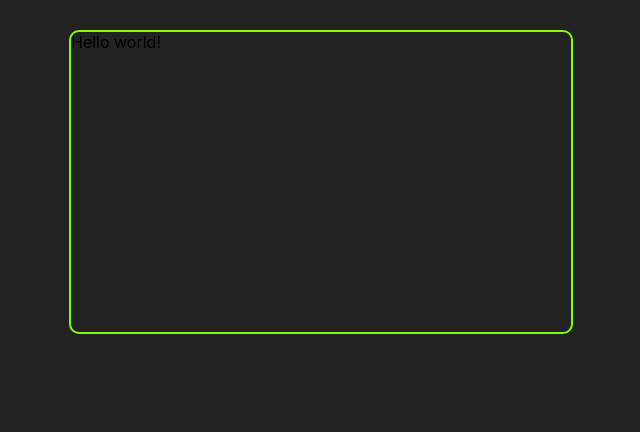
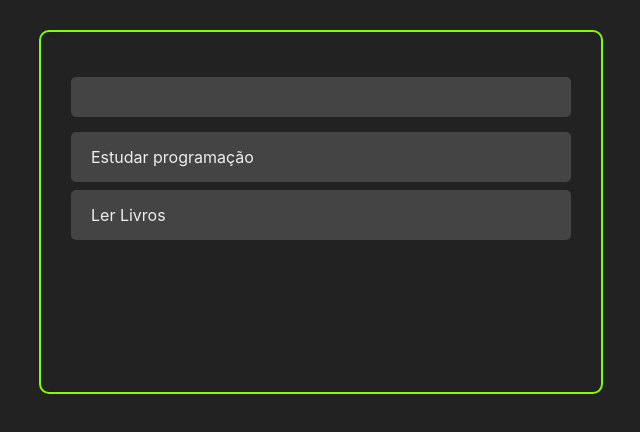
Before and after one commit to jlcxavier/my-app, a React (Create React App) app: page / in a window 1280 px wide. Shown: the top 432 px of the page, without its empty margins (319-959 px from the left). Built offline with nearby package versions, Linux system fonts and the light colour scheme; the HTML template or start-up script is replaced by a standard one.

Commit message:
first commit

```diff
--- a/src/App.css
+++ b/src/App.css
@@ -4,6 +4,6 @@
     overflow: auto;
     min-height: 300px;
     border: 2px solid chartreuse;
-    padding:30 px;
+    padding: 30px;
     border-radius: 10px;
 }
--- a/src/App.js
+++ /dev/null
@@ -1,13 +0,0 @@
-import React from 'react';
-
-import './App.css';
-
-const App = () => {
-  const message = 'Hello world!'
-
-  return (
-    <div className='container'>{message}</div>
-  );
-}
-
-export default App;
--- /dev/null
+++ b/src/App.jsx
@@ -0,0 +1,31 @@
+import React, { useState } from 'react';
+import Tasks from "./components/Tasks";
+import AddTask from "./components/AddTask";
+
+import './App.css';
+
+const App = () => {
+  const [tasks, setTasks] = useState([
+    {
+      id: '1',
+      title: 'Estudar programação',
+      completed: false,
+    },
+    {
+      id: '2',
+      title: "Ler Livros",
+      completed: false,
+    }
+  ])
+
+  return (
+    <>
+      <div className="container">
+        <AddTask />
+        <Tasks tasks={tasks} />
+      </div>
+    </>
+  )
+}
+
+export default App;
--- /dev/null
+++ b/src/components/AddTask.css
@@ -0,0 +1,16 @@
+.add-task-container {
+    margin: 15px 0;
+    width: 100%;
+    display: flex;
+}
+
+.add-task-input {
+    height: 40px;
+    padding: 0 10px;
+    border-radius: 5px;
+    border: none;
+    flex: 2;
+    background-color: #444;
+    color: #eee;
+    font-size: 16px;
+}
--- /dev/null
+++ b/src/components/AddTask.jsx
@@ -0,0 +1,13 @@
+import React from 'react';
+
+import './AddTask.css';
+
+const AddTask = () => {
+    return (
+        <div className="add-task-container">
+            <input className="add-task-input" type="text" />
+        </div>
+    );
+};
+
+export default AddTask;
--- /dev/null
+++ b/src/components/Task.css
@@ -0,0 +1,10 @@
+.task-container {
+    background-color: #444;
+    margin: 8px 0;
+    padding: 15px 20px;
+    display: flex;
+    border-radius: 5px;
+    justify-content: space-between;
+    color: #eee;
+    align-items: center;
+}
--- /dev/null
+++ b/src/components/Task.jsx
@@ -0,0 +1,9 @@
+import React from 'react';
+
+import "./Task.css";
+
+const Task = ({task}) => {
+    return <div className='task-container'>{task.title}</div>;
+}
+
+export default Task;
--- /dev/null
+++ b/src/components/Tasks.jsx
@@ -0,0 +1,17 @@
+import React from 'react';
+
+import Task from "./Task";
+
+const Tasks = ({ tasks }) => {
+
+    return (
+        <>
+            {tasks.map((task) => (
+                <Task task = {task}/>
+            ))}
+
+        </>
+    )
+};
+
+export default Tasks;
```
